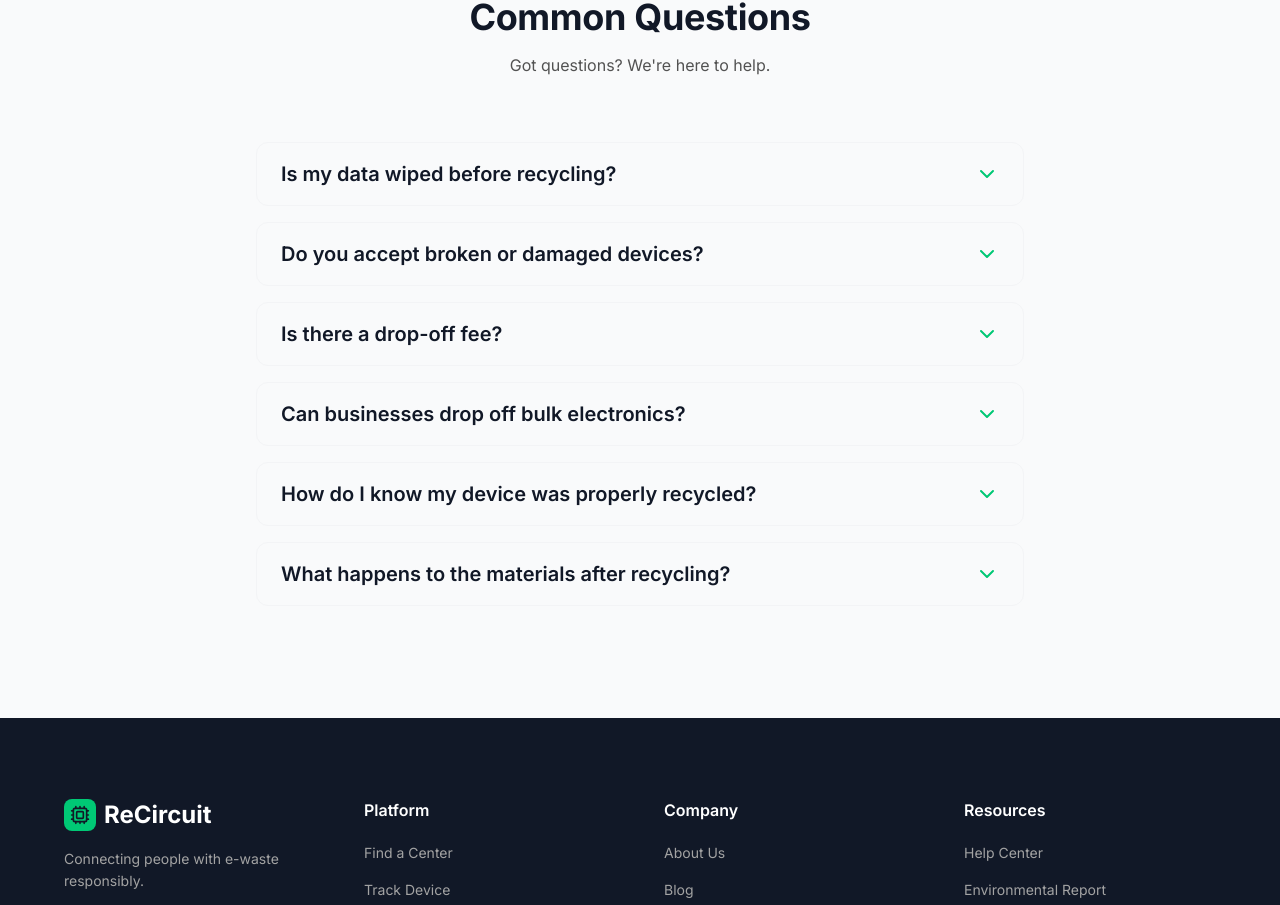
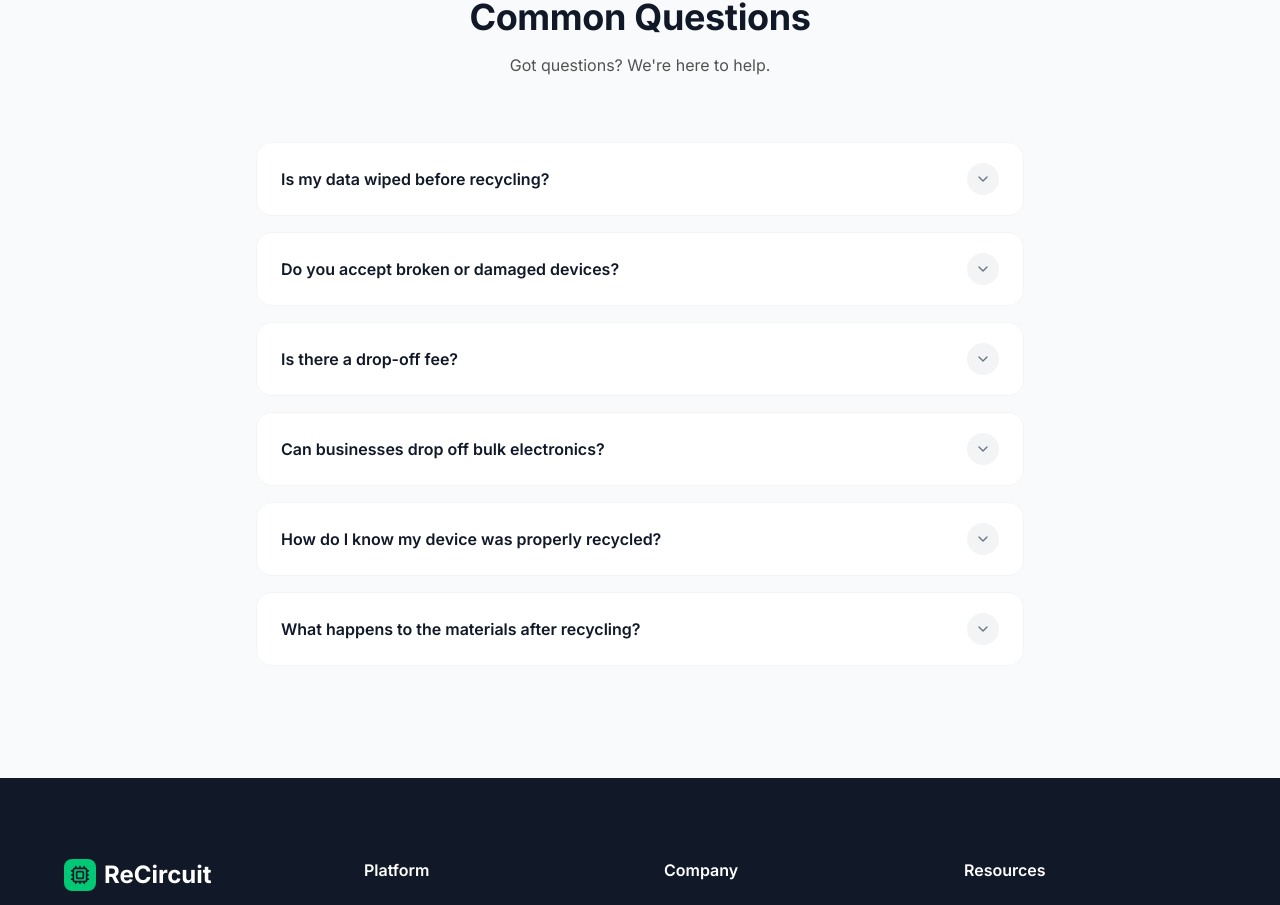
Before and after one commit to nirjalguragainofficial-hash/ReCircuit-Frontend, a React (Vite) app: page / in a window 1280 px wide. Shown: the part 5845-6750 px from the top of the page. Built offline with nearby package versions, Linux system fonts and the light colour scheme.

Commit message:
feat: add reusable FaqItem component for collapsible question-answer sections

```diff
--- a/src/components/FaqItem.jsx
+++ b/src/components/FaqItem.jsx
@@ -5,20 +5,19 @@ export function FaqItem({ question, answer }) {
   const [isOpen, setIsOpen] = useState(false);
 
   return (
-    <div className="border border-neutral-100 rounded-card overflow-hidden">
+    <div className={`border rounded-2xl overflow-hidden transition-all duration-300 ${isOpen ? 'border-accent/30 shadow-sm' : 'border-neutral-100'}`}>
       <button
         onClick={() => setIsOpen(!isOpen)}
-        className="w-full px-6 py-4 flex items-center justify-between hover:bg-primary-lt transition-colors duration-200"
+        className={`w-full px-6 py-5 flex items-center justify-between text-left transition-colors duration-200 ${isOpen ? 'bg-accent/5' : 'bg-white hover:bg-neutral-50'}`}
       >
-        <h3 className="text-left text-subheading font-semibold text-neutral-900">{question}</h3>
-        <ChevronDown
-          size={24}
-          className={`text-accent flex-shrink-0 transition-transform duration-300 ${isOpen ? 'rotate-180' : ''}`}
-        />
+        <h3 className="text-base font-semibold text-neutral-900 pr-4 leading-snug">{question}</h3>
+        <div className={`flex-shrink-0 w-8 h-8 rounded-full flex items-center justify-center transition-all duration-300 ${isOpen ? 'bg-accent text-white rotate-180' : 'bg-neutral-100 text-neutral-500'}`}>
+          <ChevronDown size={16} />
+        </div>
       </button>
       {isOpen && (
-        <div className="px-6 py-4 bg-primary-lt border-t border-neutral-100 animate-fade-in">
-          <p className="text-body text-neutral-600 leading-relaxed">{answer}</p>
+        <div className="px-6 pb-5 pt-2 bg-accent/5 border-t border-accent/10">
+          <p className="text-base text-neutral-600 leading-relaxed">{answer}</p>
         </div>
       )}
     </div>
```
